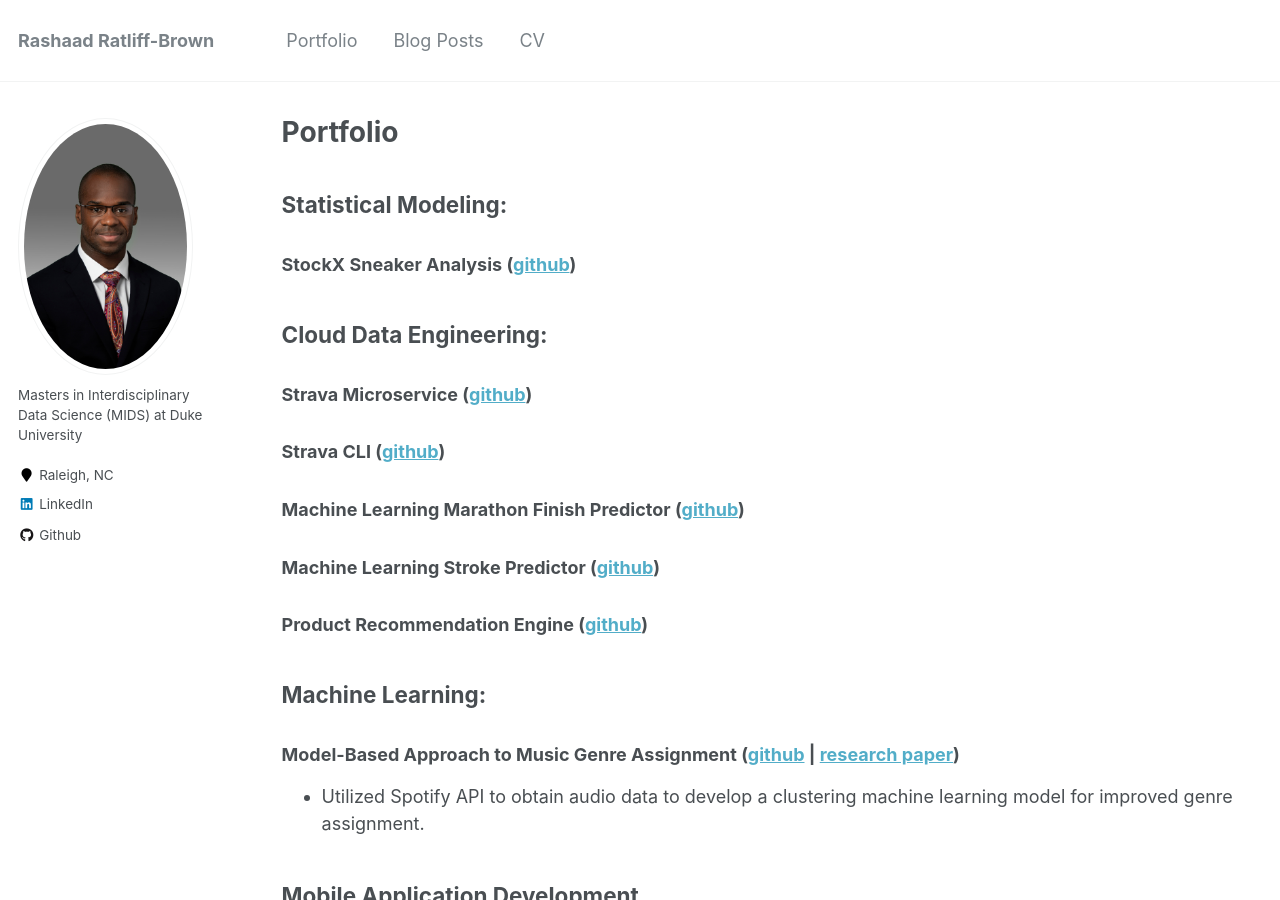
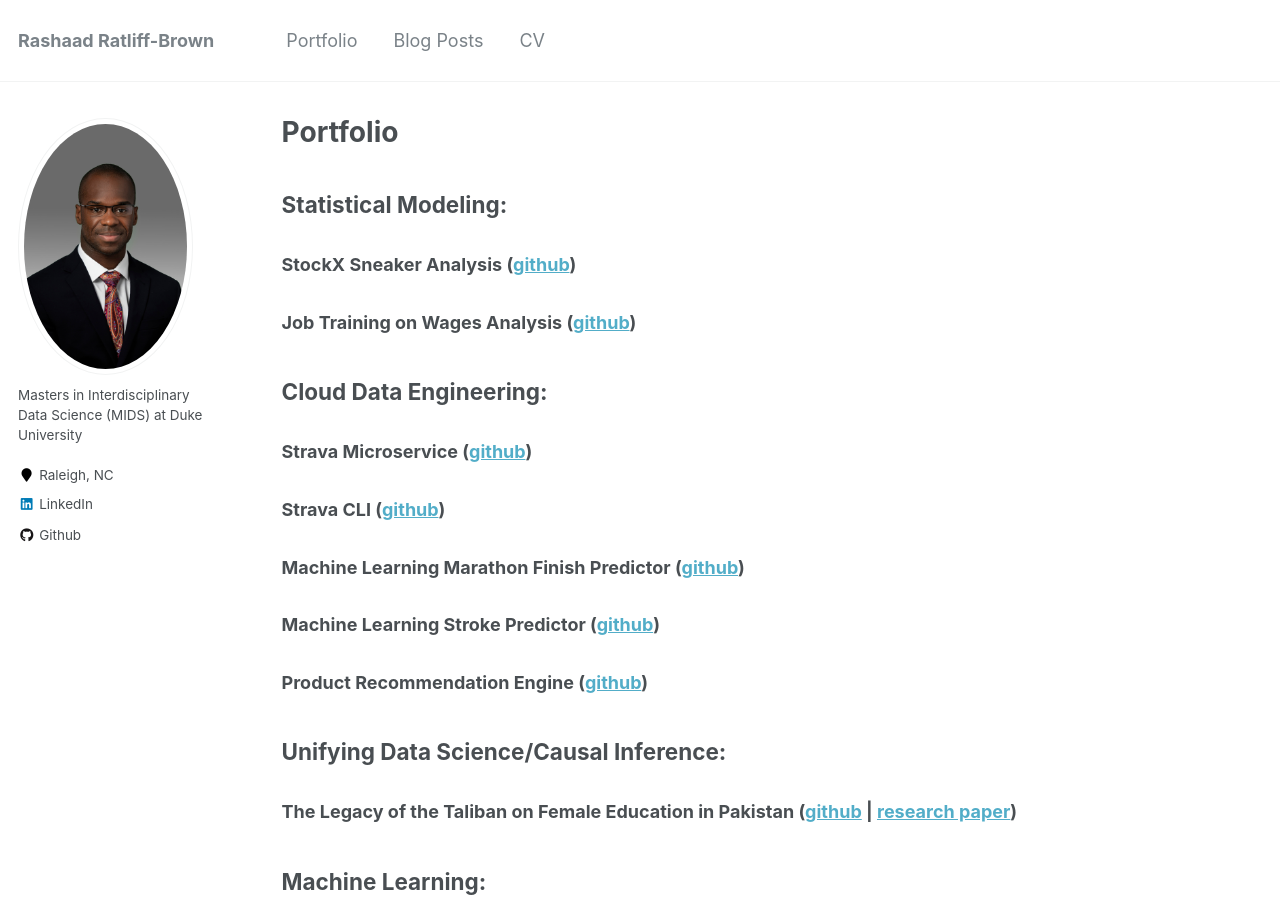
Before and after one commit to caratliff/caratliff.github.io, a Jekyll site: the page built from _pages/portfolio.md, in a window 1280 px wide and 900 px high. Built offline with Jekyll 4.4.1, drawn with Linux system fonts in a browser that asks for light colours.

Commit message:
Update portfolio.md

```diff
--- a/_pages/portfolio.md
+++ b/_pages/portfolio.md
@@ -9,6 +9,7 @@ author_profile: true
 
 ## Statistical Modeling:
 ### StockX Sneaker Analysis ([github](https://github.com/rmratliffbrown/final-stats-sneakers/blob/main/final-report.Rmd))
+### Job Training on Wages Analysis ([github](https://github.com/rmratliffbrown/job-training-wages))
 
 ## Cloud Data Engineering:
 ### Strava Microservice ([github](https://github.com/rmratliffbrown/data-engineering-strava-api))
@@ -21,6 +22,9 @@ author_profile: true
 
 ### Product Recommendation Engine ([github](https://github.com/rmratliffbrown/Recommend))
 
+## Unifying Data Science/Causal Inference:
+### The Legacy of the Taliban on Female Education in Pakistan ([github](https://github.com/rmratliffbrown/uds-2022-ids-701-team-3) | [research paper](https://github.com/rmratliffbrown/uds-2022-ids-701-team-3/blob/main/40-docs/IDS-701_Final_Project_Report.pdf))
+
 ## Machine Learning:
 ### Model-Based Approach to Music Genre Assignment ([github](https://github.com/rmratliffbrown/ml-genre-assignment) | [research paper](https://github.com/rmratliffbrown/ml-genre-assignment/blob/main/30_docs/final-report.pdf))
 * Utilized Spotify API to obtain audio data to develop a clustering machine learning model for improved genre assignment.
```
